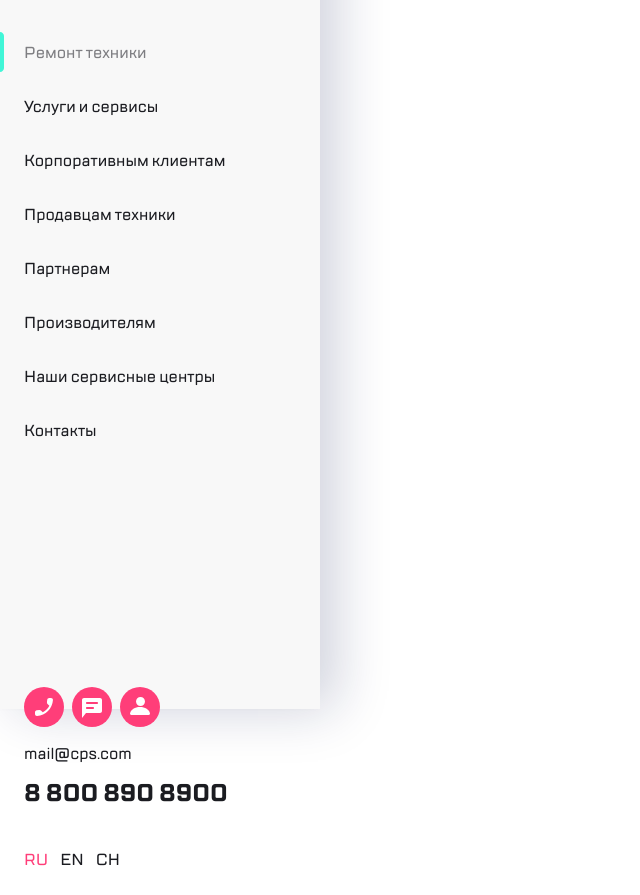
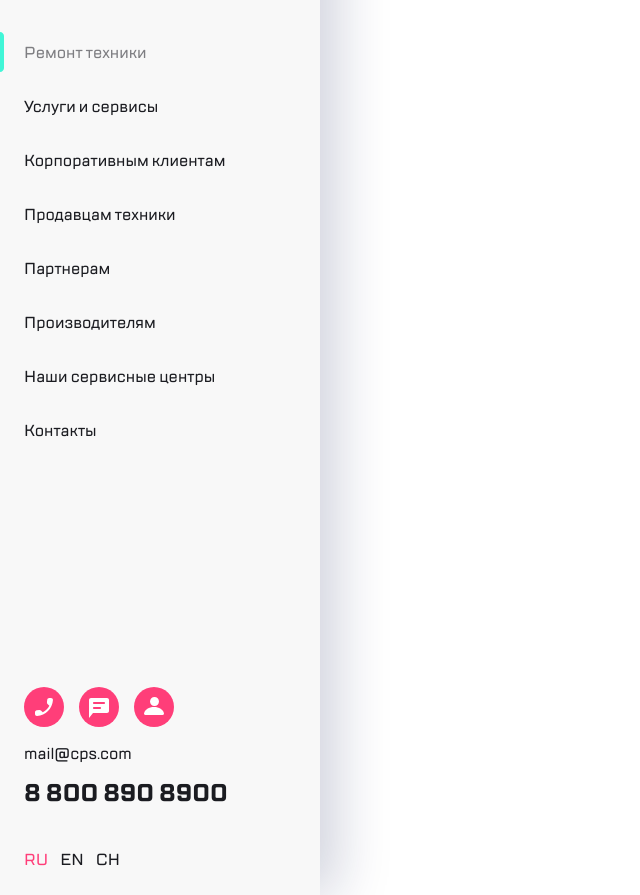
Before and after one commit to KateBibilova/responsive_project, a plain HTML site: page pages_and_components/mobile_menu.html in a window 1280 px wide. Shown: the part 91-986 px from the top of the page, without its empty margins (0-640 px from the left). Before the commit the page ends 962 px from the top, so only its background shows below. Drawn offline with Linux system fonts and the light colour scheme.

Commit message:
new version

```diff
--- a/css/mobile_menu.css
+++ b/css/mobile_menu.css
@@ -7,8 +7,8 @@
 .mobile_menu {
     width: 320px;
     background: #f8f8f8;
-    padding-top: 18px;
-    height: 100vh;
+    padding: 18px 0 24px 0;
+    height: 100%;
     box-shadow: -2px 0px 4px rgba(69, 79, 126, 0.02), 16px 0px 52px rgba(14, 24, 80, 0.2);
 }
 
@@ -75,7 +75,7 @@
 
 /*BUTTONS bottom*/
 .contact_btns {
-    width: 160px;
+    width: 174px;
     display: flex;
     justify-content: space-between;
     padding-left: 24px;
```
Also changed, not shown: pages_and_components/mobile_menu.html (+0 -1 lines).
